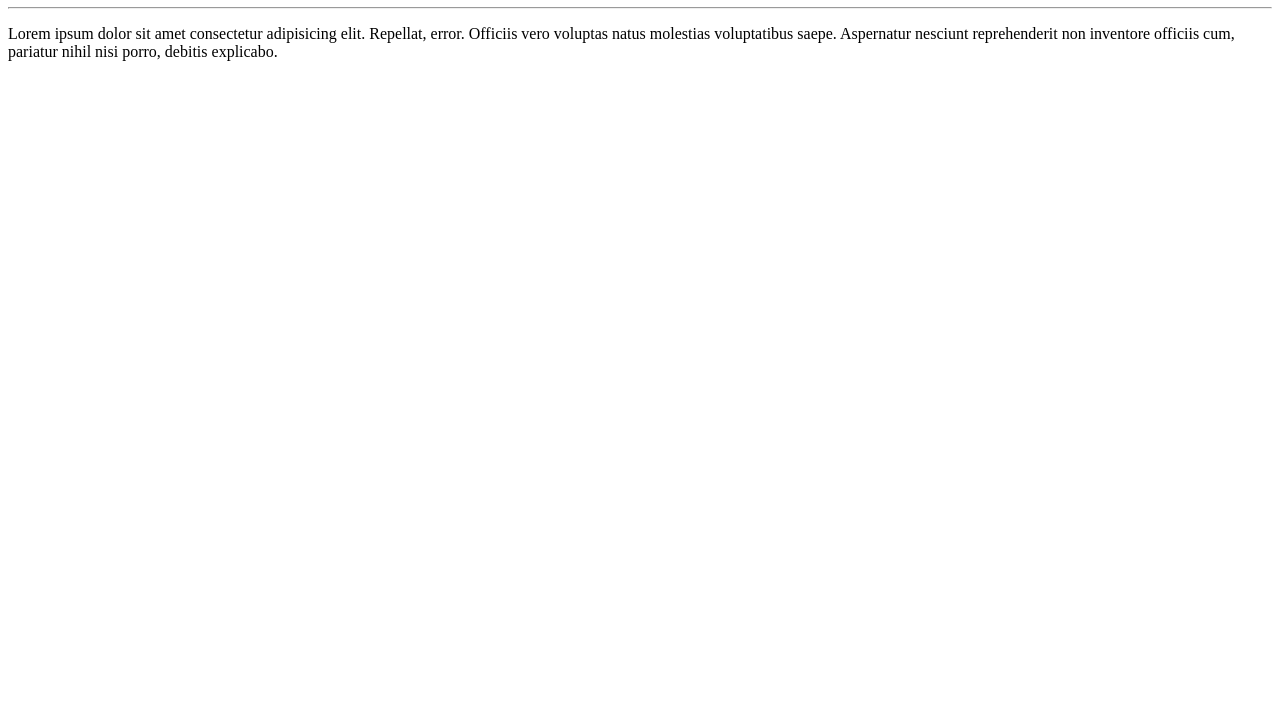
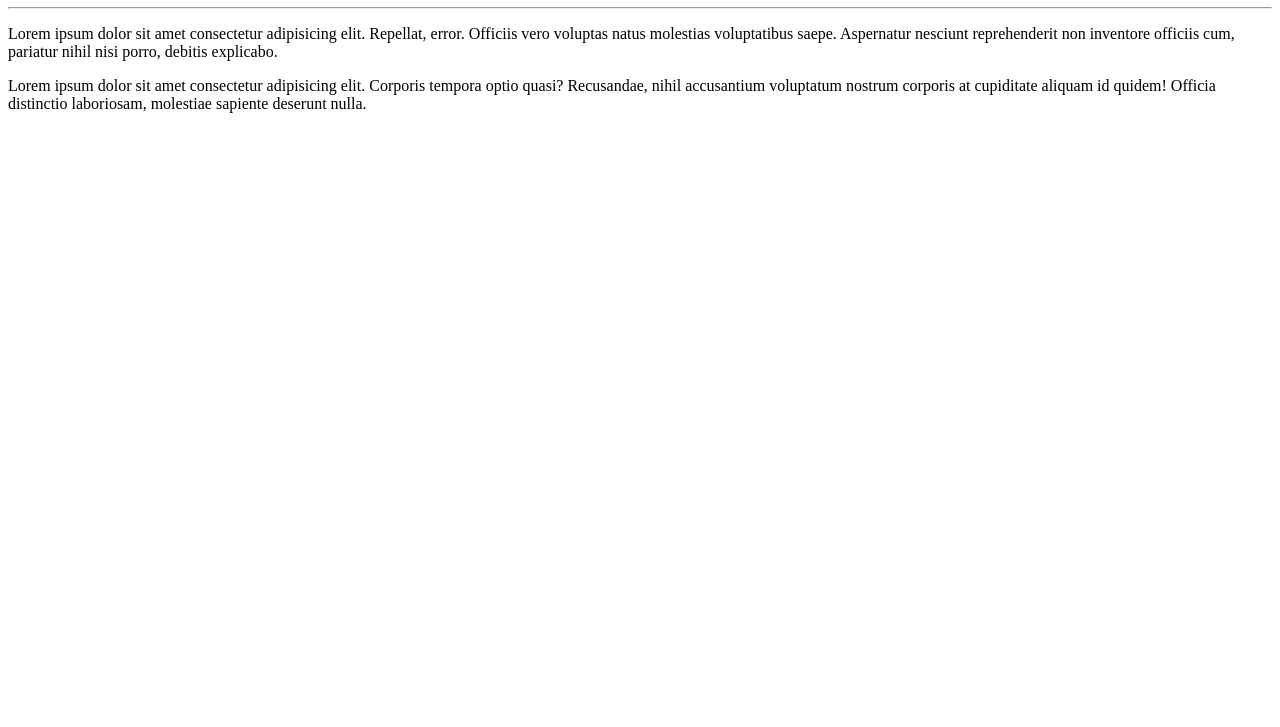
Before and after one commit to Davirodriguess21/-la-mundo, a plain HTML site: page site-exemplo/index.html in a window 1280 px wide. Shown: the part 73-800 px from the top of the page. Drawn offline with Linux system fonts and the light colour scheme.

Commit message:
Adicionei um  paragráfo

```diff
--- a/site-exemplo/index.html
+++ b/site-exemplo/index.html
@@ -8,6 +8,7 @@
     <h1>Óla, mundo</h1>
     <hr>
     <p>Lorem ipsum dolor sit amet consectetur adipisicing elit. Repellat, error. Officiis vero voluptas natus molestias voluptatibus saepe. Aspernatur nesciunt reprehenderit non inventore officiis cum, pariatur nihil nisi porro, debitis explicabo.</p>
+    <p>Lorem ipsum dolor sit amet consectetur adipisicing elit. Corporis tempora optio quasi? Recusandae, nihil accusantium voluptatum nostrum corporis at cupiditate aliquam id quidem! Officia distinctio laboriosam, molestiae sapiente deserunt nulla.</p>
 </head>
 <body>
 
```
